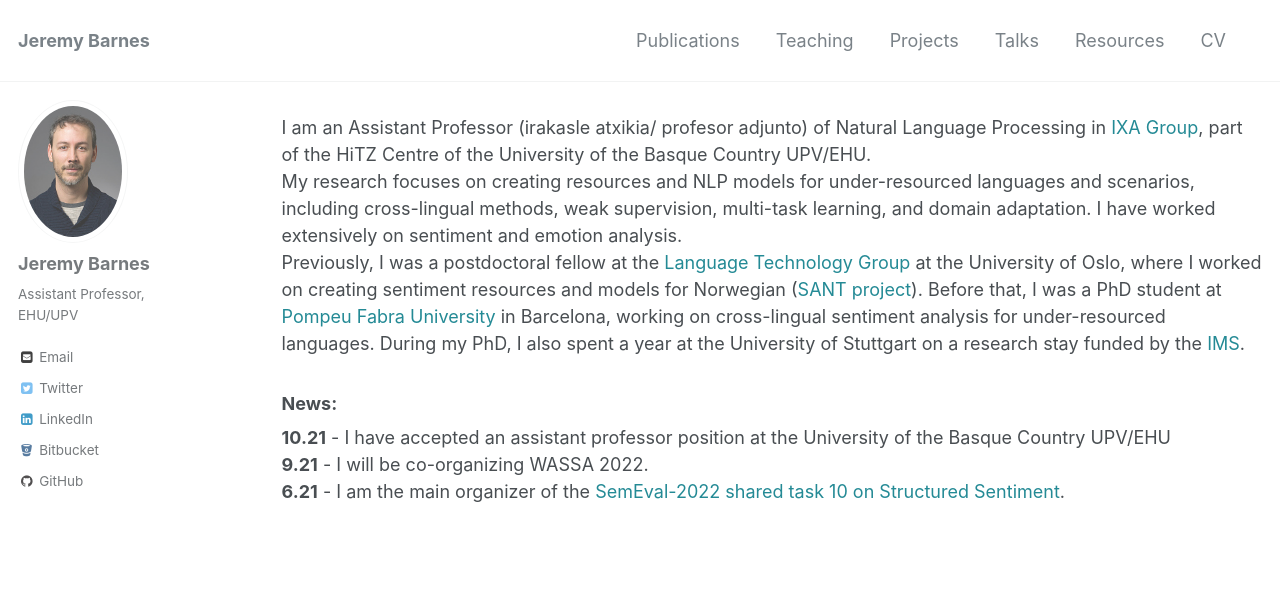
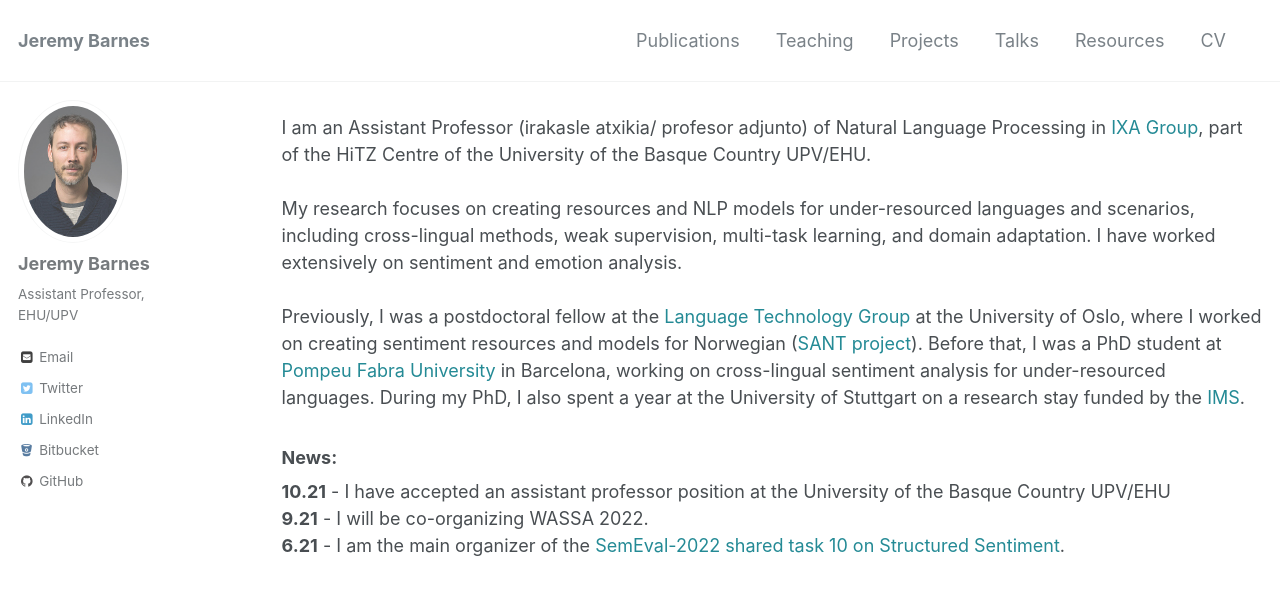
Before and after one commit to jerbarnes/jerbarnes.github.io, a Jekyll site: the page built from index.html, in a window 1280 px wide and 900 px high. Shown: the top 595 px of the window. Built offline with Jekyll 4.4.1, drawn with Linux system fonts in a browser that asks for light colours; the list of posts is cut into pages by our own code; comment, search, counter and statistics services are not loaded.

Commit message:
another br

```diff
--- a/_layouts/home.html
+++ b/_layouts/home.html
@@ -2,9 +2,9 @@
 layout: archive
 ---
 
-I am an Assistant Professor (irakasle atxikia/ profesor adjunto) of Natural Language Processing in <a href="http://ixa.si.ehu.es/" style="color:#248a95">IXA Group</a>, part of the HiTZ Centre of the University of the Basque Country UPV/EHU.<br>
+I am an Assistant Professor (irakasle atxikia/ profesor adjunto) of Natural Language Processing in <a href="http://ixa.si.ehu.es/" style="color:#248a95">IXA Group</a>, part of the HiTZ Centre of the University of the Basque Country UPV/EHU.<br><br>
 
-My research focuses on creating resources and NLP models for under-resourced languages and scenarios, including cross-lingual methods, weak supervision, multi-task learning, and domain adaptation. I have worked extensively on sentiment and emotion analysis.<br>
+My research focuses on creating resources and NLP models for under-resourced languages and scenarios, including cross-lingual methods, weak supervision, multi-task learning, and domain adaptation. I have worked extensively on sentiment and emotion analysis.<br><br>
 
 Previously, I was a postdoctoral fellow at the <a href="https://www.mn.uio.no/ifi/english/research/groups/ltg/" style="color:#248a95">Language Technology Group</a> at the University of Oslo, where I worked on creating sentiment resources and models for Norwegian (<a href="https://www.mn.uio.no/ifi/english/research/projects/sant/index.html" style="color:#248a95">SANT project</a>). Before that, I was a PhD student at <a href="https://www.upf.edu/" style="color:#248a95">Pompeu Fabra University</a> in Barcelona, working on cross-lingual sentiment analysis for under-resourced languages. During my PhD, I also spent a year at the University of Stuttgart on a research stay funded by the <a href="https://www.ims.uni-stuttgart.de/en/" style="color:#248a95">IMS</a>.
 
```
